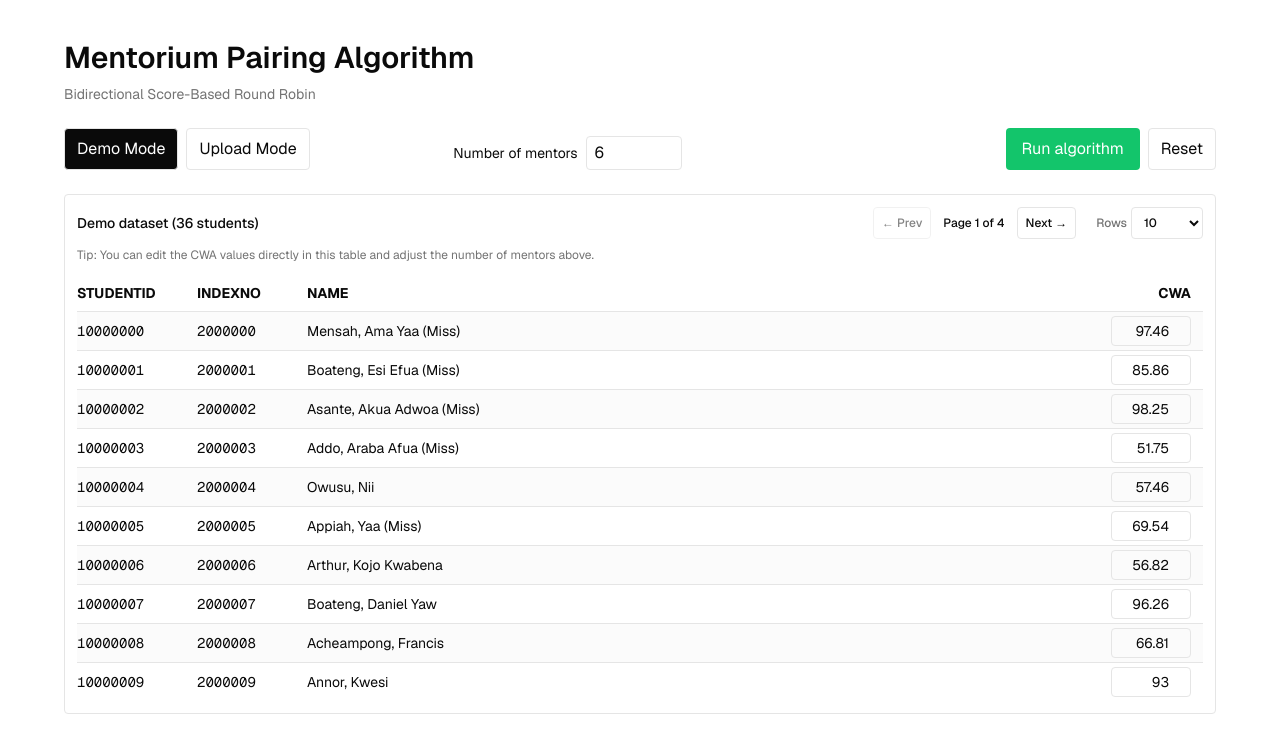
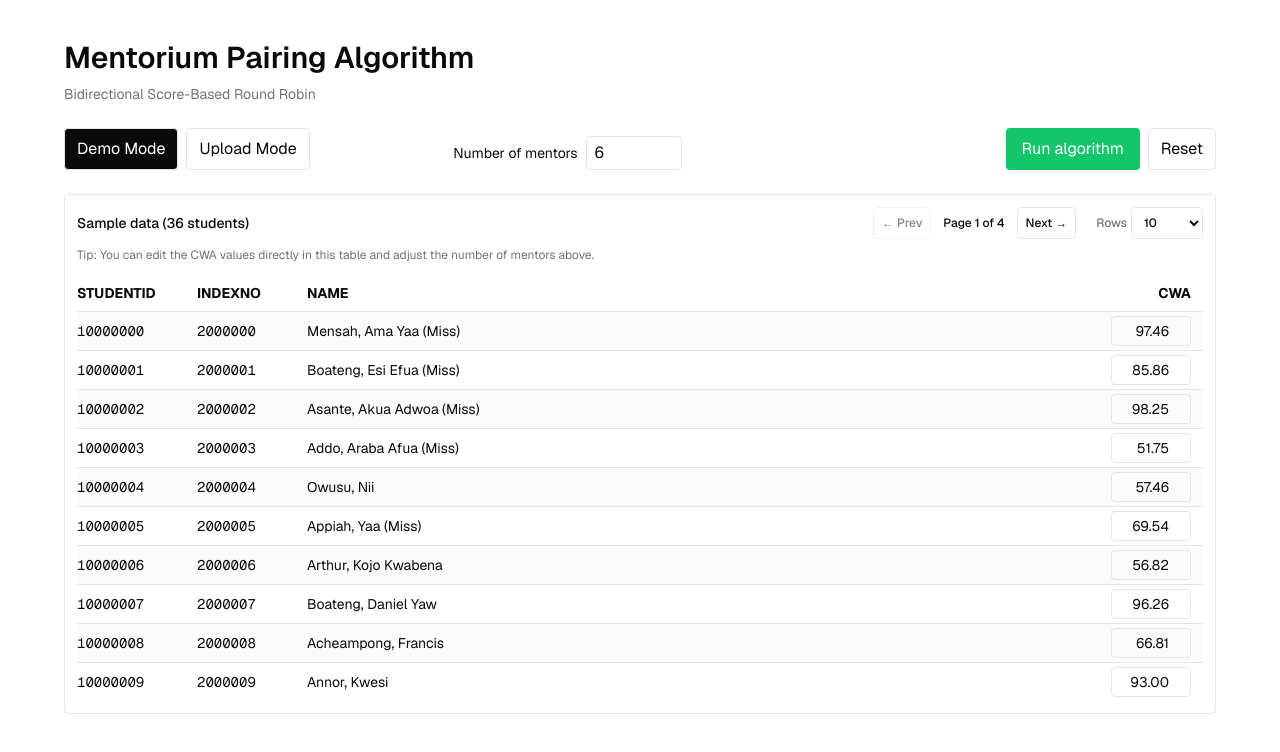
Before and after one commit to oseiagm/mentorium-algorithm, a Next.js app: page / in a window 1280 px wide. Shown: the top 752 px of the page. Built offline with nearby package versions, Linux system fonts and the light colour scheme.

Commit message:
Add CWA input normalization and editing state management; update demo dataset initialization

```diff
--- a/app/page.tsx
+++ b/app/page.tsx
@@ -25,6 +25,7 @@ export default function Home() {
   const [demoPageSize, setDemoPageSize] = useState<number>(10);
   const [isDragging, setIsDragging] = useState<boolean>(false);
   const [selectedFileName, setSelectedFileName] = useState<string | null>(null);
+  const [editingCwa, setEditingCwa] = useState<Record<string, string>>({});
 
   const maxLecturers: number | null = students.length > 0 ? students.length : null;
 
@@ -37,9 +38,12 @@ export default function Home() {
   useEffect(() => {
     if (mode === "demo") {
       setStudents(generateDemoStudents(36));
+      // initialize editing values for demo
+      setEditingCwa({});
       setResult(null);
     } else {
       setStudents([]);
+      setEditingCwa({});
       setResult(null);
     }
     setStep("setup");
@@ -68,6 +72,22 @@ export default function Home() {
       console.error(e);
       alert("Invalid configuration. Please check inputs.");
     }
+  }
+
+  // Keep at most two decimals while typing; allow intermediate states like "1." or "".
+  function normalizeCwaInput(raw: string): string {
+    const replaced = raw.replace(",", ".").replace(/[^0-9.]/g, "")
+    if (replaced === "") return ""
+    // Prevent multiple dots
+    const parts = replaced.split(".")
+    const integerPart = parts[0]
+    const decimalPart = parts[1] ?? ""
+    const limitedDecimal = decimalPart.slice(0, 2)
+    const joined = parts.length > 1 ? `${integerPart}.${limitedDecimal}` : integerPart
+    // Cap at 100 but preserve partial input below 100
+    const num = Number(joined)
+    if (Number.isFinite(num) && num > 100) return "100.00"
+    return joined
   }
 
   async function handleFileChange(file?: File | null) {
@@ -164,7 +184,7 @@ export default function Home() {
         {step === "setup" && mode === "demo" && (
           <section className="border rounded p-3 overflow-auto">
             <div className="mb-2 text-sm font-medium flex items-center justify-between">
-              <span>Demo dataset ({students.length} students)</span>
+              <span>Sample data ({students.length} students)</span>
               {students.length > 0 && (
                 <div className="ml-auto flex items-center gap-2 sm:gap-3 flex-wrap justify-end text-right">
                   {(() => {
@@ -247,9 +267,24 @@ export default function Home() {
                             step="0.01"
                             min={0}
                             max={100}
+                            inputMode="decimal"
+                            pattern="^\\d{1,3}([.,]\\d{0,2})?$"
                             className="w-16 sm:w-20 px-1.5 py-1 border rounded text-right text-sm"
-                            value={s.cwa}
-                            onChange={(e) => updateStudentCwa(globalIndex, clampCwa(Number(e.target.value)))}
+                            value={editingCwa[s.studentId] ?? String(s.cwa.toFixed(2))}
+                            onChange={(e) => {
+                              const raw = normalizeCwaInput(e.target.value)
+                              setEditingCwa((prev) => ({ ...prev, [s.studentId]: raw }));
+                              const num = Number(raw.replace(",", "."))
+                              if (Number.isFinite(num)) {
+                                updateStudentCwa(globalIndex, num);
+                              }
+                            }}
+                            onBlur={(e) => {
+                              const num = Number((e.target.value || "0").replace(",", "."))
+                              const clamped = clampCwa(num)
+                              updateStudentCwa(globalIndex, clamped)
+                              setEditingCwa((prev) => ({ ...prev, [s.studentId]: clamped.toFixed(2) }))
+                            }}
                           />
                         </td>
                       </tr>
```
